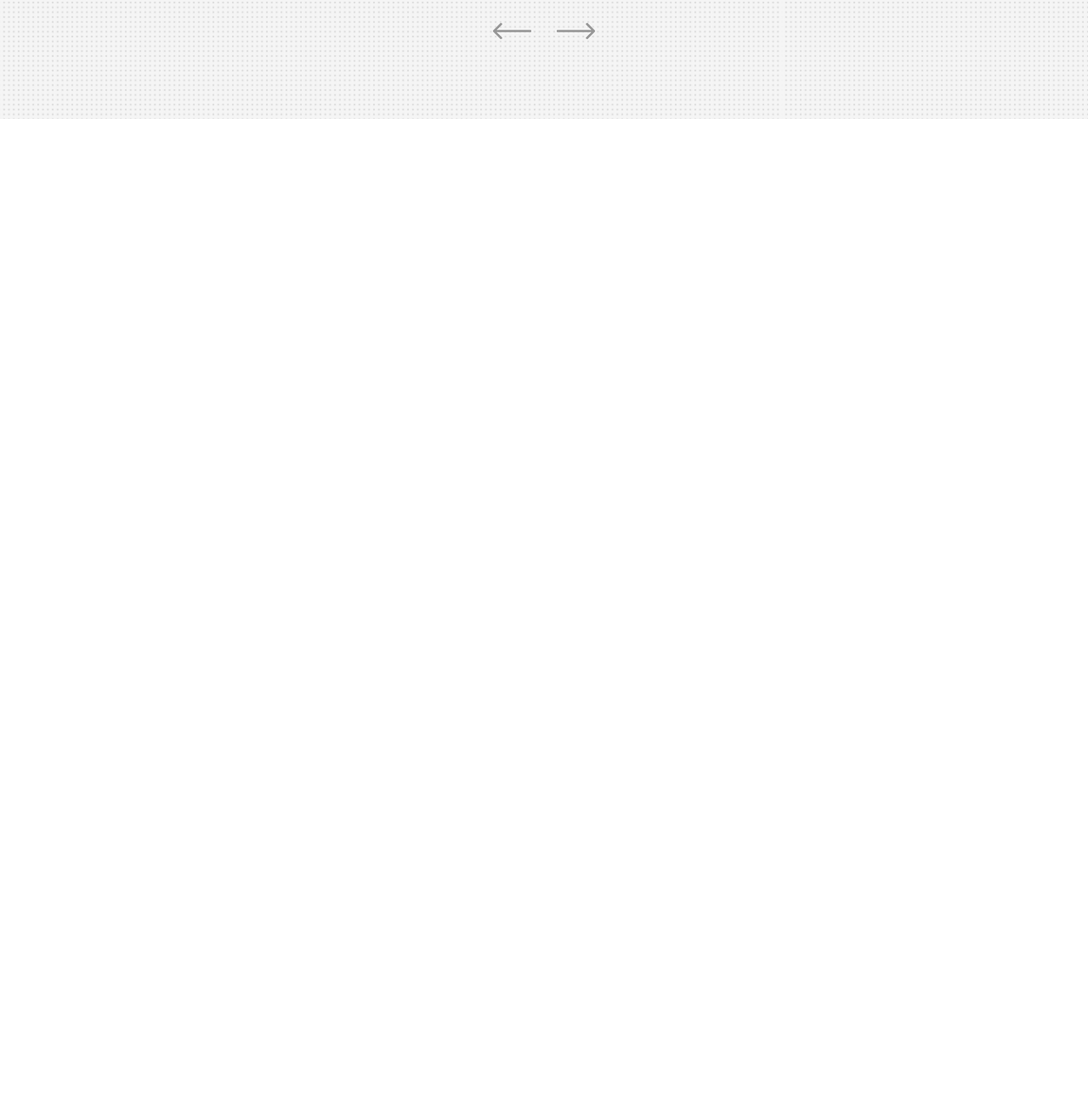
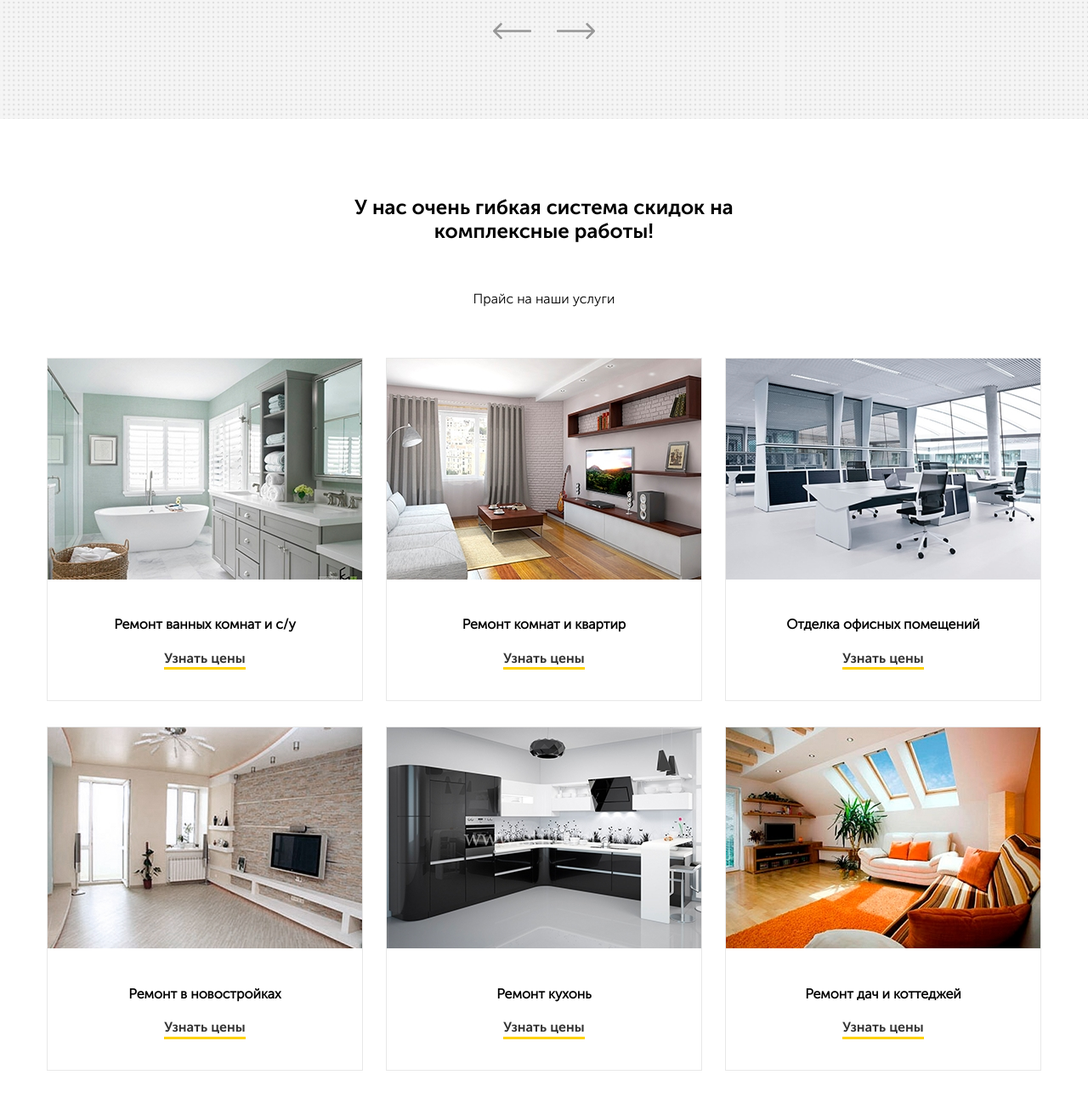
Before and after one commit to EssenceOfAir/Repair-main, a plain HTML site: page src/index.html in a window 1280 px wide. Shown: the part 1934-3232 px from the top of the page at 85% size. Before the commit the page ends 2074 px from the top, so only its background shows below. Drawn offline with nearby package versions, Linux system fonts and the light colour scheme.

Commit message:
Сверстал блок с ценами

```diff
--- a/src/index.html
+++ b/src/index.html
@@ -149,6 +149,92 @@
     </section>
     <!-- /.section portfolio -->
 
+    <section class="section price">
+      <div class="container">
+        <h2 class="section-title price__title">У нас очень гибкая система скидок на комплексные работы!</h2>
+        <!-- /.section-title price__title -->
+        <span class="section-subtitle price__subtitle">Прайс на наши услуги</span>
+        <!-- /.section-subtitle price__subtitle -->
+        <div class="cards">
+          <div class="card price__card">
+            <div class="card__image"><img src="img/price/card-1.jpg" alt=""></div>
+            <!-- /.card__image -->
+            <div class="card__text">
+              <h4 class="card__title">Ремонт ванных комнат и с/у</h4>
+              <!-- /.card__title -->
+              <a href="#" class="card__link">Узнать цены</a>
+              <!-- /.card__link -->
+            </div>
+            <!-- /.card__text -->
+          </div>
+          <!-- /.card -->
+          <div class="card price__card">
+            <div class="card__image"><img src="img/price/card-2.jpg" alt=""></div>
+            <!-- /.card__image -->
+            <div class="card__text">
+              <h4 class="card__title">Ремонт комнат и квартир</h4>
+              <!-- /.card__title -->
+              <a href="#" class="card__link">Узнать цены</a>
+              <!-- /.card__link -->
+            </div>
+            <!-- /.card__text -->
+          </div>
+          <!-- /.card -->
+          <div class="card price__card">
+            <div class="card__image"><img src="img/price/card-3.jpg" alt=""></div>
+            <!-- /.card__image -->
+            <div class="card__text">
+              <h4 class="card__title">Отделка офисных помещений</h4>
+              <!-- /.card__title -->
+              <a href="#" class="card__link">Узнать цены</a>
+              <!-- /.card__link -->
+            </div>
+            <!-- /.card__text -->
+          </div>
+          <!-- /.card -->
+          <div class="card price__card">
+            <div class="card__image"><img src="img/price/card-4.jpg" alt=""></div>
+            <!-- /.card__image -->
+            <div class="card__text">
+              <h4 class="card__title">Ремонт в новостройках</h4>
+              <!-- /.card__title -->
+              <a href="#" class="card__link">Узнать цены</a>
+              <!-- /.card__link -->
+            </div>
+            <!-- /.card__text -->
+          </div>
+          <!-- /.card -->
+          <div class="card price__card">
+            <div class="card__image"><img src="img/price/card-5.jpg" alt=""></div>
+            <!-- /.card__image -->
+            <div class="card__text">
+              <h4 class="card__title">Ремонт кухонь</h4>
+              <!-- /.card__title -->
+              <a href="#" class="card__link">Узнать цены</a>
+              <!-- /.card__link -->
+            </div>
+            <!-- /.card__text -->
+          </div>
+          <!-- /.card -->
+          <div class="card price__card">
+            <div class="card__image"><img src="img/price/card-6.jpg" alt=""></div>
+            <!-- /.card__image -->
+            <div class="card__text">
+              <h4 class="card__title">Ремонт дач и коттеджей</h4>
+              <!-- /.card__title -->
+              <a href="#" class="card__link">Узнать цены</a>
+              <!-- /.card__link -->
+            </div>
+            <!-- /.card__text -->
+          </div>
+          <!-- /.card -->
+        </div>
+        <!-- /.cards -->
+      </div>
+      <!-- /.container -->
+    </section>
+    <!-- /.section price -->
+
   </div>
   <!-- /.main -->
 
--- a/src/sass/_colors.sass
+++ b/src/sass/_colors.sass
@@ -2,3 +2,4 @@ $main-color: #ffd200
 $text-color: #333333
 $secondary: #f5f5f5
 $border-input: #dddddd
+$border-card: #e8e8e8
--- a/src/sass/_interface.sass
+++ b/src/sass/_interface.sass
@@ -11,6 +11,8 @@ img
 @media (max-width: 1200px)
   .container
     width: 760px
+  .card
+    margin: auto
 @media (max-width: 768px)
   .container
     max-width: 580px
@@ -32,6 +34,7 @@ img
     text-align: center
     font-size: 24px
     +bold
+    max-width: 500px
   &-subtitle
     font-size: 16px
     display: block
--- a/src/sass/bloсks/_portfolio.sass
+++ b/src/sass/bloсks/_portfolio.sass
@@ -2,7 +2,6 @@
   background: $secondary url("../img/portfolio/portfolio-pattern.jpg") repeat center left
   background-size: contain
   &__title
-    max-width: 500px
     margin: auto
     margin-bottom: 100px
 .portfolio__arrows
--- /dev/null
+++ b/src/sass/bloсks/_price.sass
@@ -0,0 +1,60 @@
+.price
+  &__title
+    margin: auto
+    margin-bottom: 58px
+  &__subtitle
+    margin-bottom: 59px
+    text-align: center
+  &__card
+    margin-bottom: 30px
+.card
+  text-align: center
+  border: 1px solid $border-card
+  transition: 0.3s
+  &:hover
+    box-shadow: 0 20px 25px rgba(255, 210, 0, 0.3)
+    .card__image:before
+      opacity: 1
+  &__text
+    padding: 40px
+  &__title
+    margin-top: 0
+  &__link
+    display: inline-block
+    +bold
+    text-decoration: none
+    color: $text-color
+    font-size: 16px
+    position: relative
+    &:hover
+      &:after
+        height: 12px
+    &:after
+      content: ''
+      position: absolute
+      z-index: -1
+      bottom: -4px
+      left: 0
+      display: block
+      width: 100%
+      height: 3px
+      background-color: $main-color
+      transition: 0.2s
+  &__image
+    position: relative
+    &::before
+      content: ''
+      position: absolute
+      width: 100%
+      height: 100%
+      top: -4px
+      left: 0
+      background-image: linear-gradient(to top, #ffd200 0%, rgba(255, 255, 255, 0) 100%)
+      transition: 0.4s
+      opacity: 0
+
+
+  &s
+    display: flex
+    justify-content: space-between
+    flex-wrap: wrap
--- a/src/sass/style.sass
+++ b/src/sass/style.sass
@@ -6,3 +6,4 @@
 @import 'bloсks/_offer'
 @import 'bloсks/_modal'
 @import 'bloсks/_portfolio'
+@import 'bloсks/_price'
```
Also changed, not shown: src/css/style.css, src/img/price/card-1.jpg (added), src/img/price/card-2.jpg (added), src/img/price/card-3.jpg (added), src/img/price/card-4.jpg (added), src/img/price/card-5.jpg (added), src/img/price/card-6.jpg (added), 1 other file.
